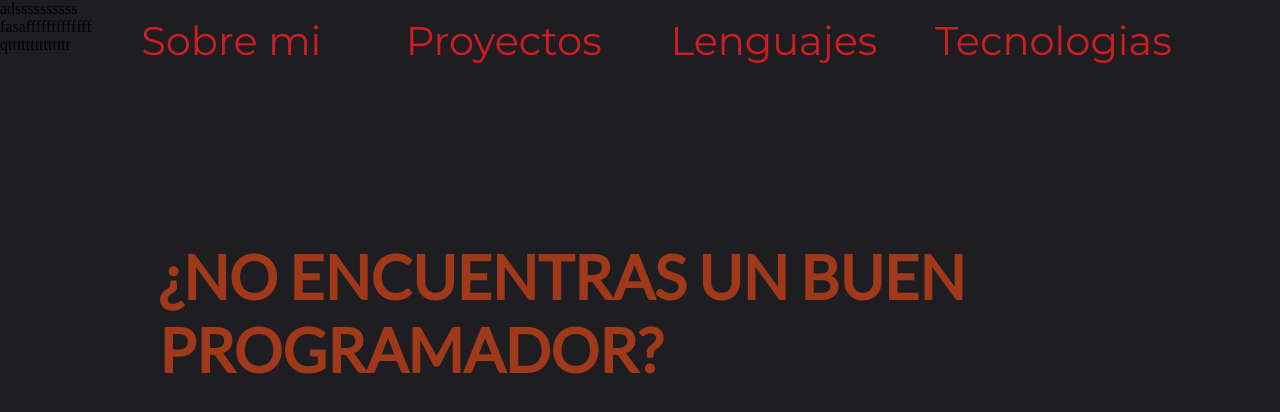
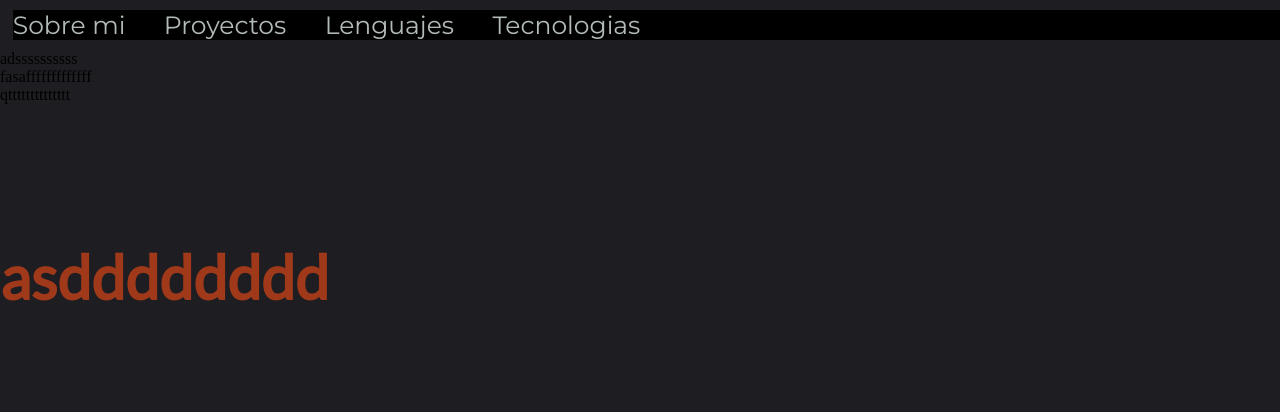
Before and after one commit to URPFS/Portfolio, a plain HTML site: page sub.html in a window 1280 px wide. Shown: the top 412 px of the page. Drawn offline with Linux system fonts and the light colour scheme.

Commit message:
Portfolio4

```diff
--- a/disenio.css
+++ b/disenio.css
@@ -1,50 +1,55 @@
 * {
   box-sizing: border-box;
   margin: 0;
+  padding: 0;
 }
 
 body {
   background-color: #1e1d21;
+  overflow-x: hidden;
 }
 
-/*HEAD*/
-#cabeza ul li {
-  list-style: none;
-  color: #cd1e22;
-  font-size: 40px;
-  font-family: "Montserrat", sans-serif;
-  transition: font-size 0.5s ease;
+#cabeza {
+  position: fixed;
+  top: 2%;
+  left: 1%;
+  width: 100%;
+  z-index: 999;
+  padding: 10px 0;
 }
 
 #cabeza ul {
-  display: grid;
-  position: absolute;
-  top: 2%;
-  left: 39%;
-  transform: translateX(-50%);
-  grid-template-columns: 35% 35% 35% 35%;
+  display: flex;
+  justify-content: flex-start;
+  gap: 3%;
+  background-color: black;
+}
+
+#cabeza ul li {
+  color: #b3bbb9;
+  font-size: 25px;
+  font-family: "Montserrat", sans-serif;
+  transition: font-size 0.5s ease, color 0.5s ease;
+  cursor: pointer;
+  list-style: none;
 }
 
 #cabeza ul li:hover {
-  cursor: pointer;
-
-  font-size: 42px;
+  color: #b63b41;
+  font-size: 28px;
 }
-/*FIN DEL HEAD*/
 
 #titulo {
-  /*es eso grande que vez cuando entras a la pagina*/
   position: absolute;
   top: 30%;
   font-size: 380%;
   font-family: "Lato", sans-serif;
   color: #9f391a;
-  left: 27%;
-  transform: translateX(-20%);
 }
+
 #art1 {
   position: absolute;
-  top: 160%;
+  top: 2000px;
   color: aliceblue;
   font-size: 50px;
 }
--- a/main.js
+++ b/main.js
@@ -1,5 +1,8 @@
 "use strict";
 
+const cabeza = document.getElementById("cabeza");
+const headerHeight = cabeza.offsetHeight;
+let lastScrollY = window.scrollY;
 document.querySelectorAll("li").forEach(function (li) {
   li.addEventListener("click", function () {
     const target = this.getAttribute("target");
@@ -7,3 +10,20 @@ document.querySelectorAll("li").forEach(function (li) {
     article.scrollIntoView({ behavior: "smooth" });
   });
 });
+
+function updateHeaderPosition() {
+  const scrollY = window.scrollY;
+  if (scrollY > lastScrollY) {
+    if (scrollY >= headerHeight) {
+      cabeza.style.position = "fixed";
+      cabeza.style.top = "0";
+    }
+  } else {
+    if (scrollY <= headerHeight) {
+      cabeza.style.position = "relative";
+    }
+  }
+  lastScrollY = scrollY;
+}
+
+window.addEventListener("scroll", updateHeaderPosition);
--- a/sub.html
+++ b/sub.html
@@ -22,18 +22,16 @@
   </head>
   <body>
     <!--ESTE ES SIMPLEMENTE EL HEADER-->
-    <header>
-      <div id="cabeza">
+    <header id="cabeza">
       <ul>
         <li target="art1">Sobre mi</li>
         <li target="art2">Proyectos</li>
         <li target="art3">Lenguajes</li>
         <li target="art4">Tecnologias</li>
       </ul>
-      </div>
     </header>
     <!--LA COSA GIGANTE ESA QUE VES AL ENTRAR-->
-    <h1 id="titulo">¿NO ENCUENTRAS UN BUEN PROGRAMADOR?</h1>
+    <h1 id="titulo">asdddddddd</h1>
     <!--CONTENIDO DEL PRIMER LI-->
     <article id="art1">
       <p>asdddddddddddddd</p>
```
Lines whose indentation alone changed are shown as unchanged.
